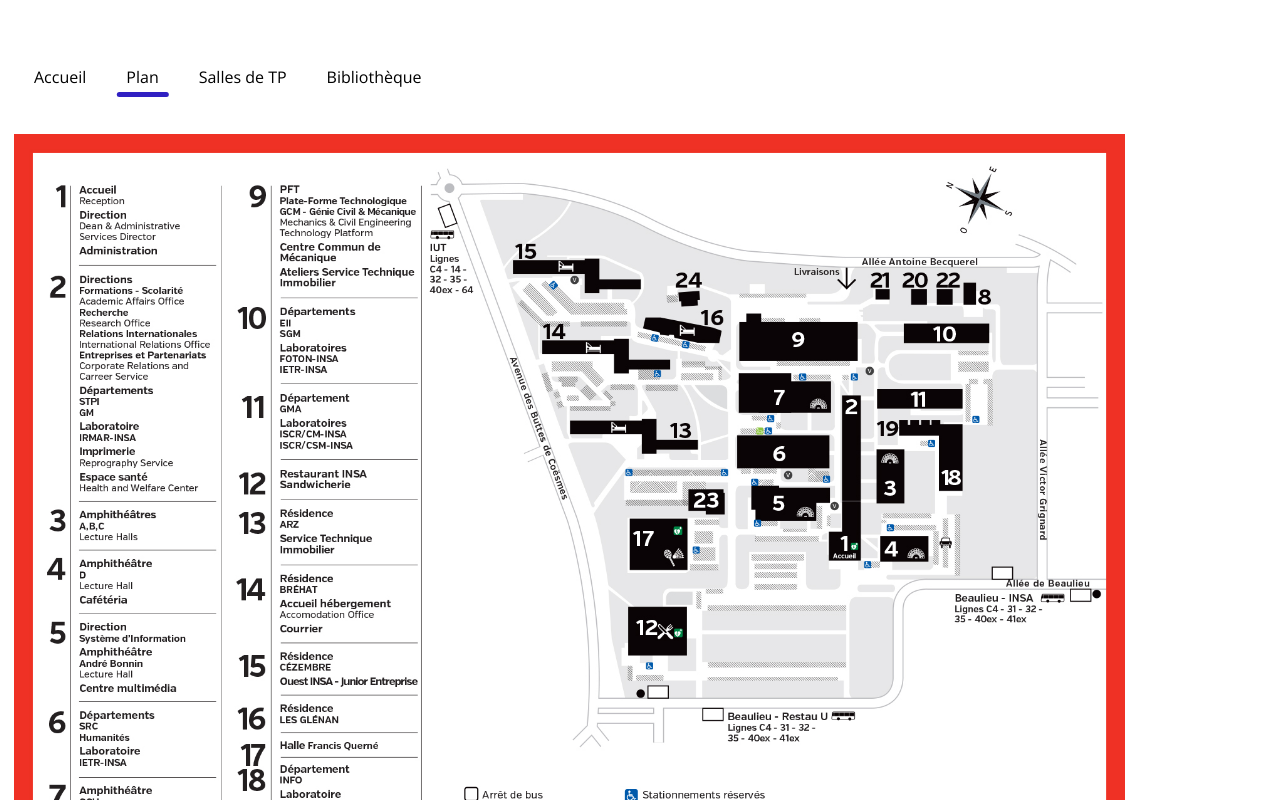
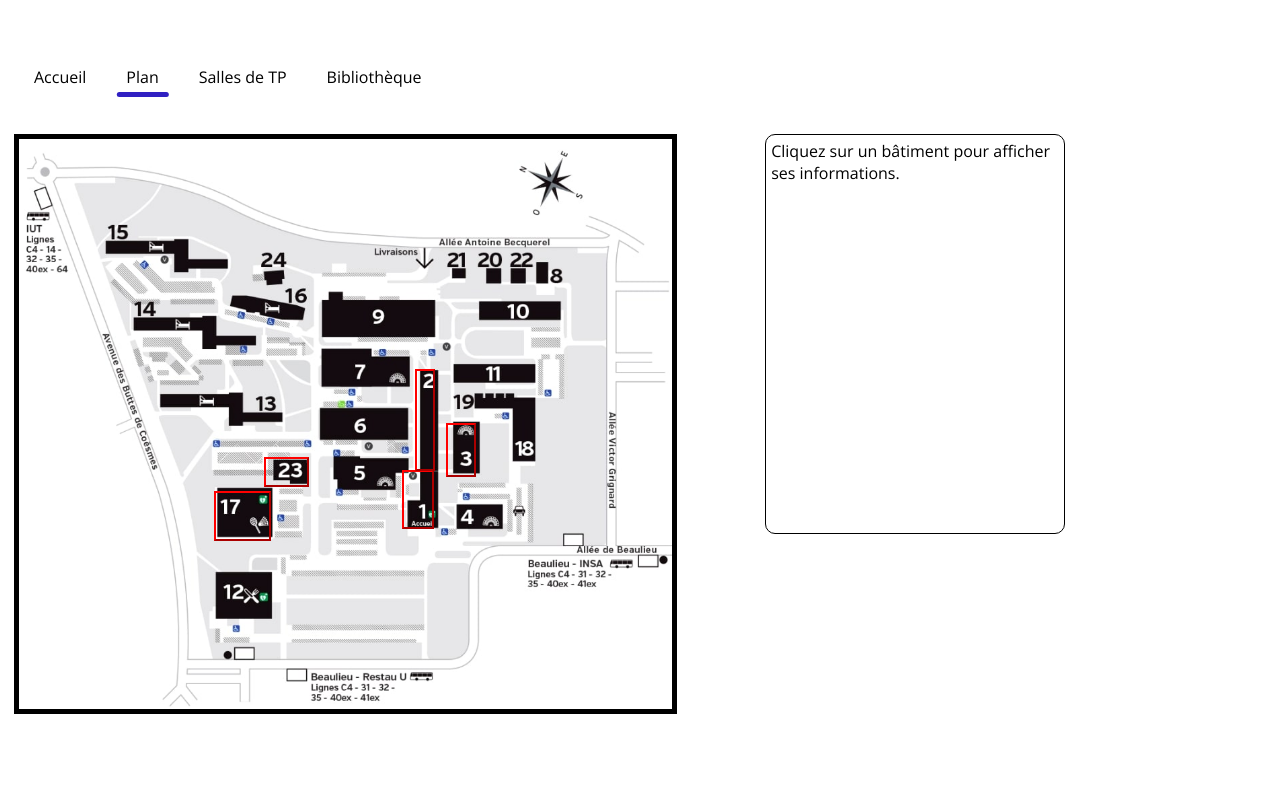
Before and after one commit to vocthor/EP_client, a React (Create React App) app: page /plan in a window 1280 px wide. Shown: the top 800 px of the page. Built offline with nearby package versions, Linux system fonts and the light colour scheme; no server answers.

Commit message:
"Ajout premiers boutons sur le plan"

```diff
--- a/src/pages/Plan.js
+++ b/src/pages/Plan.js
@@ -1,11 +1,51 @@
 import React from "react";
 import Navigation from "../components/Navigation";
+// import "../../styles/components/plan.scss";
 
+function info(num) {
+  console.log(num);
+  const infoBat = document.getElementById("info");
+  infoBat.innerText = "\nBâtiment " + num;
+}
 const About = () => {
   return (
     <div className="plan">
       <Navigation />
-      <img src="../../planinsa.jpg" alt="Plan de l'insa" height="850" />
+      <img src="../../plan_insa_zoom.jpg" alt="Plan de l'insa" height="850" />
+      <div className="infos">
+        <p>Cliquez sur un bâtiment pour afficher ses informations.</p>
+        <p id="info"></p>
+      </div>
+      <button
+        className="bat1"
+        onClick={() => {
+          info(1);
+        }}
+      ></button>
+      <button
+        className="bat2"
+        onClick={() => {
+          info(2);
+        }}
+      ></button>
+      <button
+        className="bat3"
+        onClick={() => {
+          info(3);
+        }}
+      ></button>
+      <button
+        className="bat17"
+        onClick={() => {
+          info(17);
+        }}
+      ></button>
+      <button
+        className="bat23"
+        onClick={() => {
+          info(23);
+        }}
+      ></button>
     </div>
   );
 };
--- /dev/null
+++ b/src/styles/components/plan.scss
@@ -0,0 +1,72 @@
+.plan{
+    position: relative;
+    width: 100%;
+
+    .infos{
+        position : absolute;
+        top : 13%;
+        left : 60%;
+        width: 300px;
+        border: 1px solid black;
+        border-radius: 10px;
+        padding: 5px 5px 5px 5px;
+        height: 400px;
+    }
+
+    img{
+        height: 580px;
+        border: 5px solid black;
+    }
+    .bat1{
+        background: transparent;
+        // border: none;
+        border-color: red;
+        position : absolute;
+        top: 63%;
+        left : 31%;
+        width: 32px;
+        height: 59px;
+    }
+    .bat2{
+        background: transparent;
+        // border: none;
+        border-color: red;
+        position : absolute;
+        top: 48%;
+        left : 32%;
+        width: 20px;
+        height: 102px;
+    }
+    .bat3{
+        background: transparent;
+        // border: none;
+        border-color: red;
+        position : absolute;
+        top: 56%;
+        left : 34.5%;
+        width: 30px;
+        height: 54px;
+    }
+    .bat17{
+        background: transparent;
+        // border: none;
+        border-color: red;
+        position : absolute;
+        top: 66%;
+        left : 16%;
+        width: 57px;
+        height: 50px;
+    }
+    .bat23{
+        background: transparent;
+        // border: none;
+        border-color: red;
+        position : absolute;
+        top: 61%;
+        left : 20%;
+        width: 45px;
+        height: 30px;
+    }
+
+
+}
--- a/src/styles/index.scss
+++ b/src/styles/index.scss
@@ -8,3 +8,4 @@
 @import "./components/bibli.scss";
 @import "./components/monCompte.scss";
 @import "./components/user.scss";
+@import "./components/plan.scss"
```
Also changed, not shown: public/plan_insa_zoom.jpg (added).
